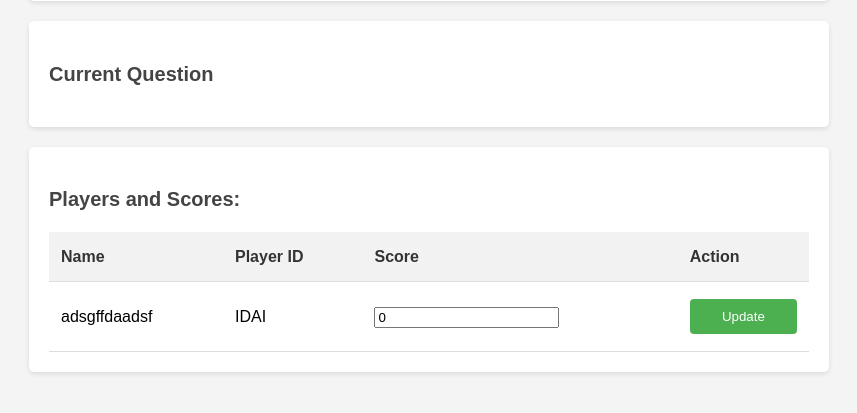
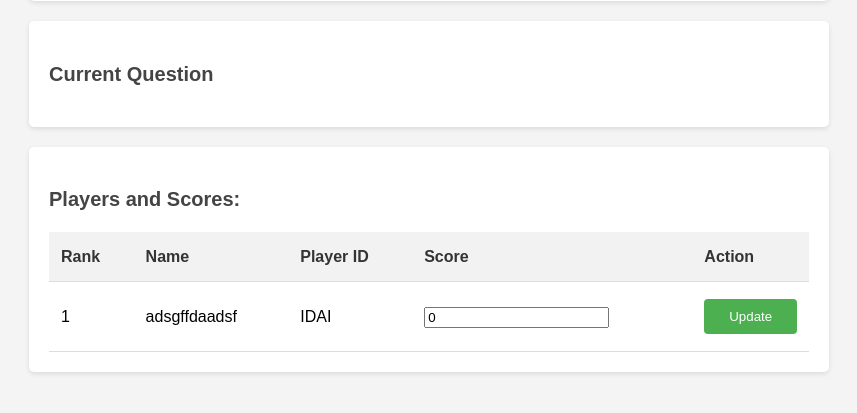
Before and after one commit to grand-cat-unknown/dahyeon_quiz, a Flask app: page /admin in a window 1280 px wide. Shown: the part 268-681 px from the top of the page, without its empty margins (211-1068 px from the left). Run offline with Flask 3, Linux system fonts and the light colour scheme; data comes from the database, SQL or seed files in the repository; both versions use the stored data as it was after the commit; some libraries are stand-ins or nearby versions.

Commit message:
Added ranking

```diff
--- a/templates/admin.html
+++ b/templates/admin.html
@@ -27,6 +27,7 @@
         <table id="players-table">
             <thead>
                 <tr>
+                    <th>Rank</th>
                     <th>Name</th>
                     <th>Player ID</th>
                     <th>Score</th>
@@ -97,9 +98,14 @@
             function updatePlayersList(players) {
                 const playersTableBody = $('#players-table tbody');
                 playersTableBody.empty();
-                players.forEach(function(player) {
+
+                // Sort players by score in descending order
+                players.sort((a, b) => b.score - a.score);
+
+                players.forEach(function(player, index) {
                     playersTableBody.append(
                         $('<tr></tr>')
+                            .append($('<td></td>').text(index + 1))  // Rank
                             .append($('<td></td>').text(player.name))
                             .append($('<td></td>').text(player.player_id))
                             .append($('<td></td>').html(`<input type="number" class="score-input" data-player-id="${player.player_id}" value="${player.score}">`))
```
Also changed, not shown: instance/quiz.db, 1 other file.
